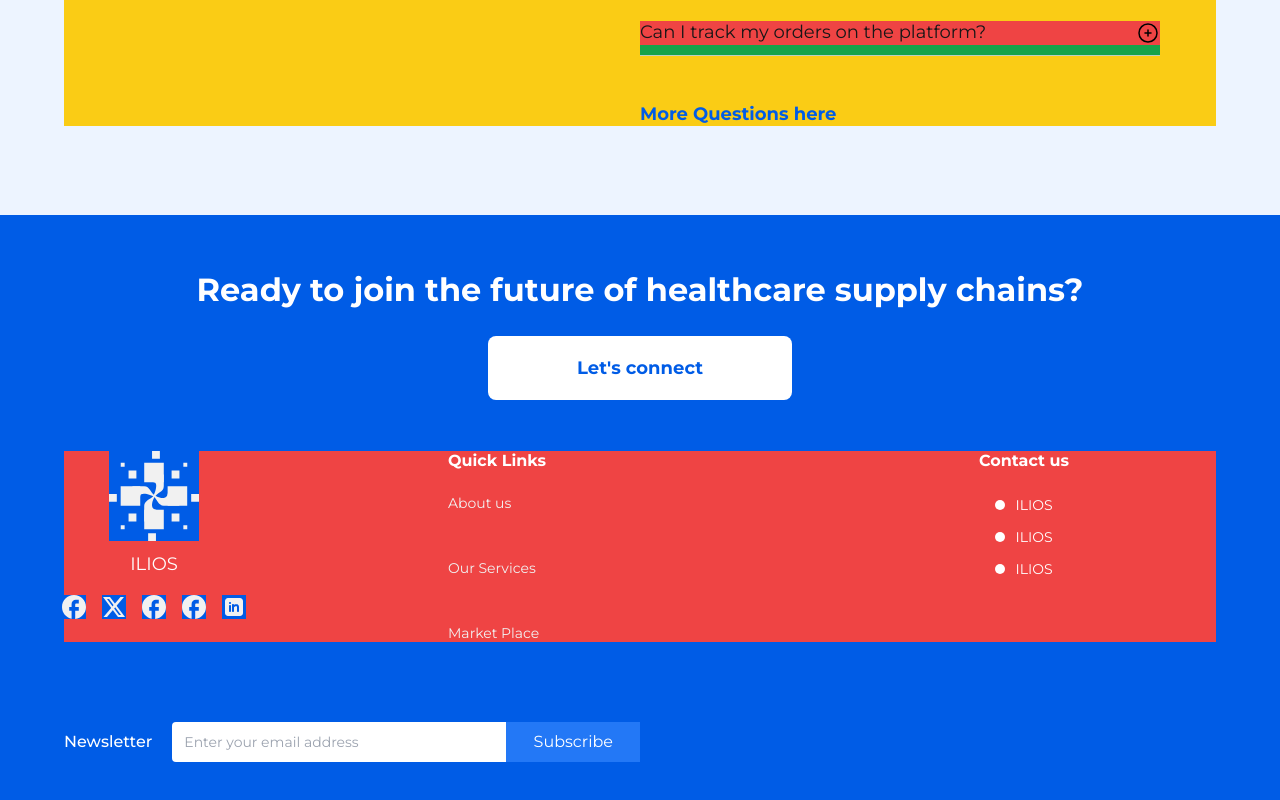
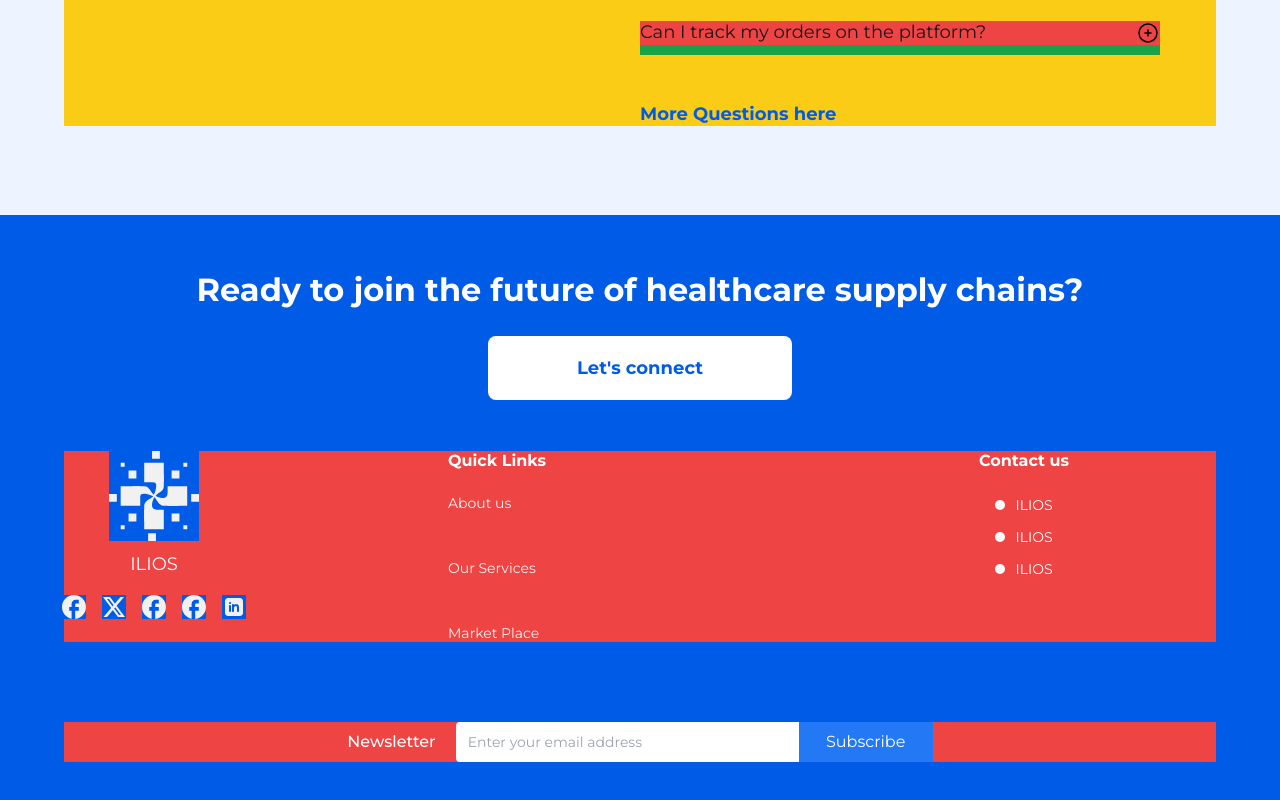
Before and after one commit to ilios91/ilios-fe, a Next.js app: page / in a window 1280 px wide. Shown: the part 3127-3927 px from the top of the page. Built offline with nearby package versions, Linux system fonts and the light colour scheme.

Commit message:
minor fix

```diff
--- a/src/components/layout/Footer.tsx
+++ b/src/components/layout/Footer.tsx
@@ -364,12 +364,12 @@ export default function Footer() {
         </div>
 
         {/* Newsletter */}
-        <form className="flex justify-center items-center mx-auto mt-20 mb-20">
-          <div>
-            <span className="hidden sm:block font-medium leading-[19.5px] text-base text-white mr-5"> Newsletter </span>
+        <form className="w-full flex flex-col gap-y-3 mx-auto justify-center mt-20 mb-20 bg-red-500 sm:flex-row || sm:items-center">
+          <div className="flex h-full items-center">
+            <p className="font-medium leading-[19.5px] text-base text-white mr-5"> Newsletter </p>
           </div>
-          <div className="flex h-10 w-full">
-            <input type="email" placeholder="Enter your email address" className="w-[70%] sm:w-[334px] h-full outline-none bg-white rounded-s-[4px] px-3 py-2.5 text-sm text-[#B2B0B0]"/>
+          <div className="flex h-10">
+            <input type="email" placeholder="Enter your email address" className="w-[70%] sm:w-[343px] h-full outline-none bg-white rounded-s-[4px] px-3 py-2.5 text-sm text-[#B2B0B0]"/>
             <button className="w-[30%] h-full || sm:w-[134px] bg-[#2378F6] text-white text-base leading-[19px] outline-none"> Subscribe </button>
           </div>
         </form>
```
